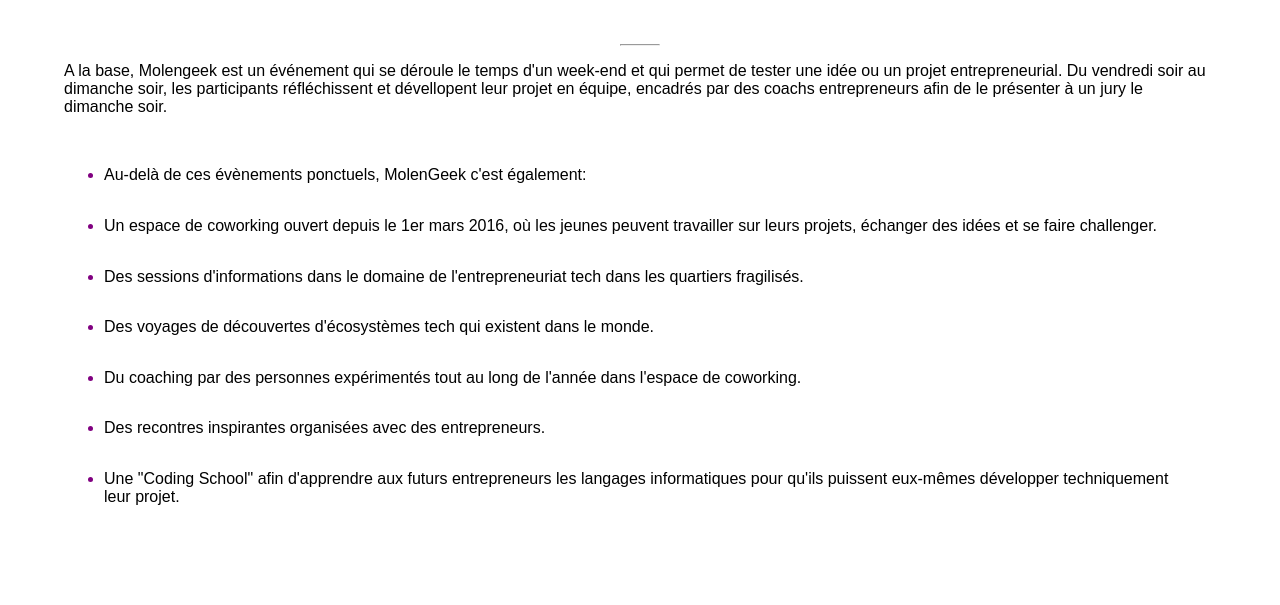
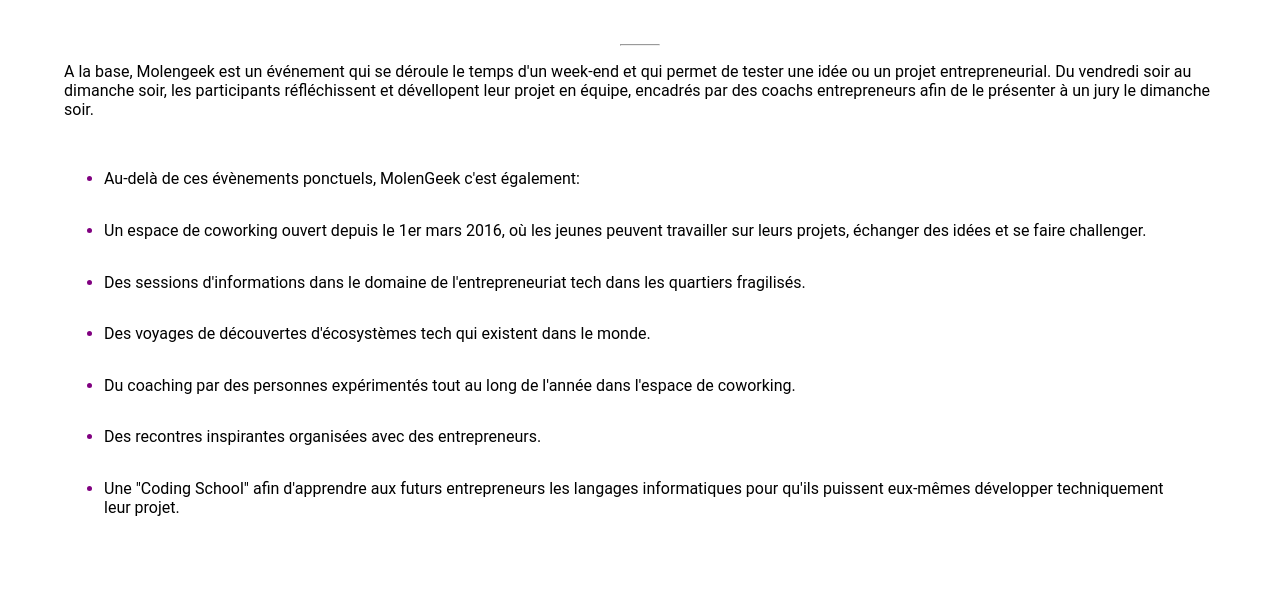
Before and after one commit to KadirDolek/Site-Molengeek, a plain HTML site: page index.html in a window 1280 px wide. Shown: the part 195-800 px from the top of the page. Drawn offline with Linux system fonts and the light colour scheme.

Commit message:
changement de font

```diff
--- a/styles/styles.css
+++ b/styles/styles.css
@@ -151,3 +151,7 @@ footer{
     font-size: 8px;
     transform: translateY(1400%);
 }
+.but, .ul1, .pg1{
+    font-family: 'Roboto', sans-serif;
+    font-weight: normal;
+}
```
